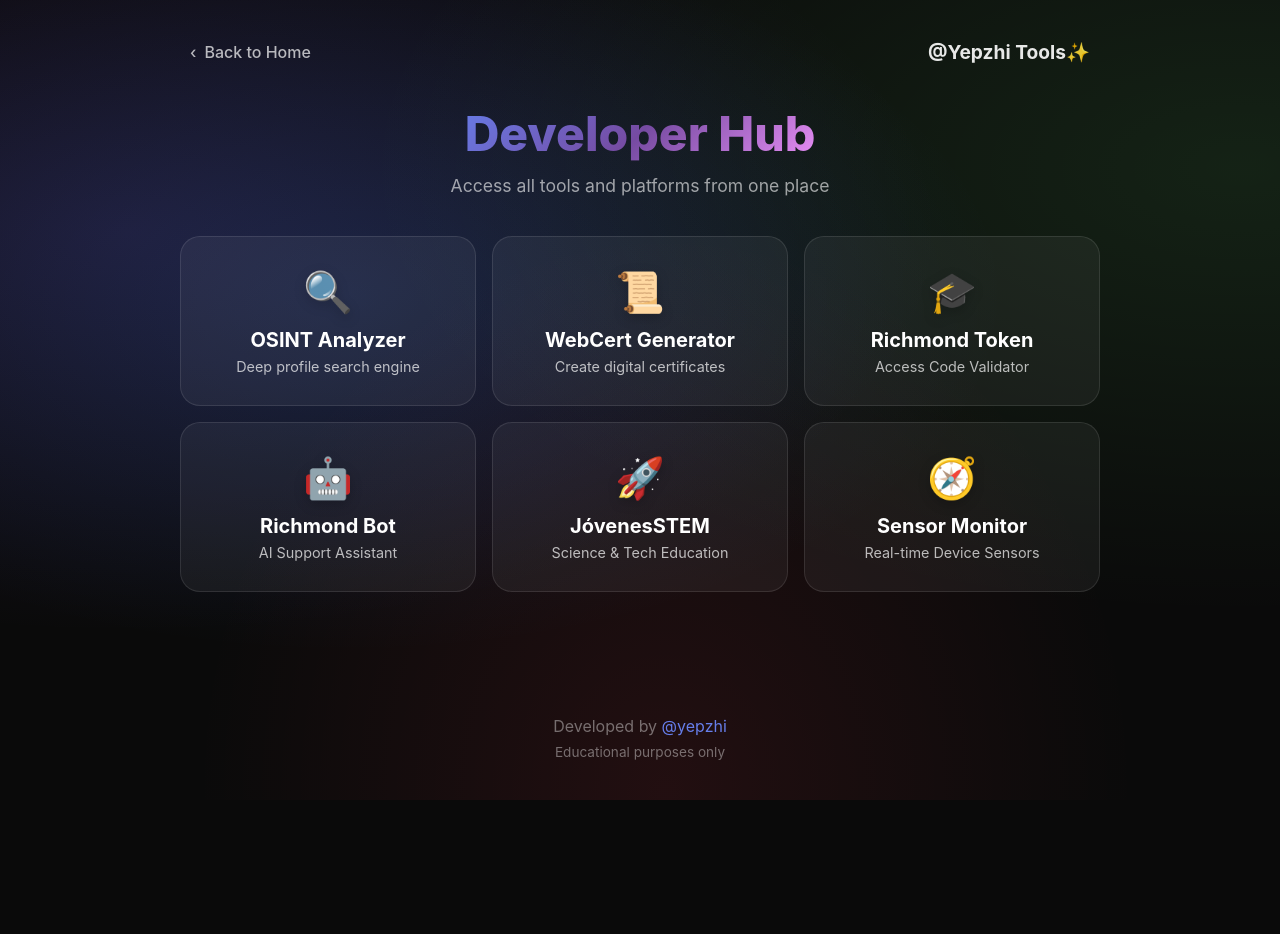
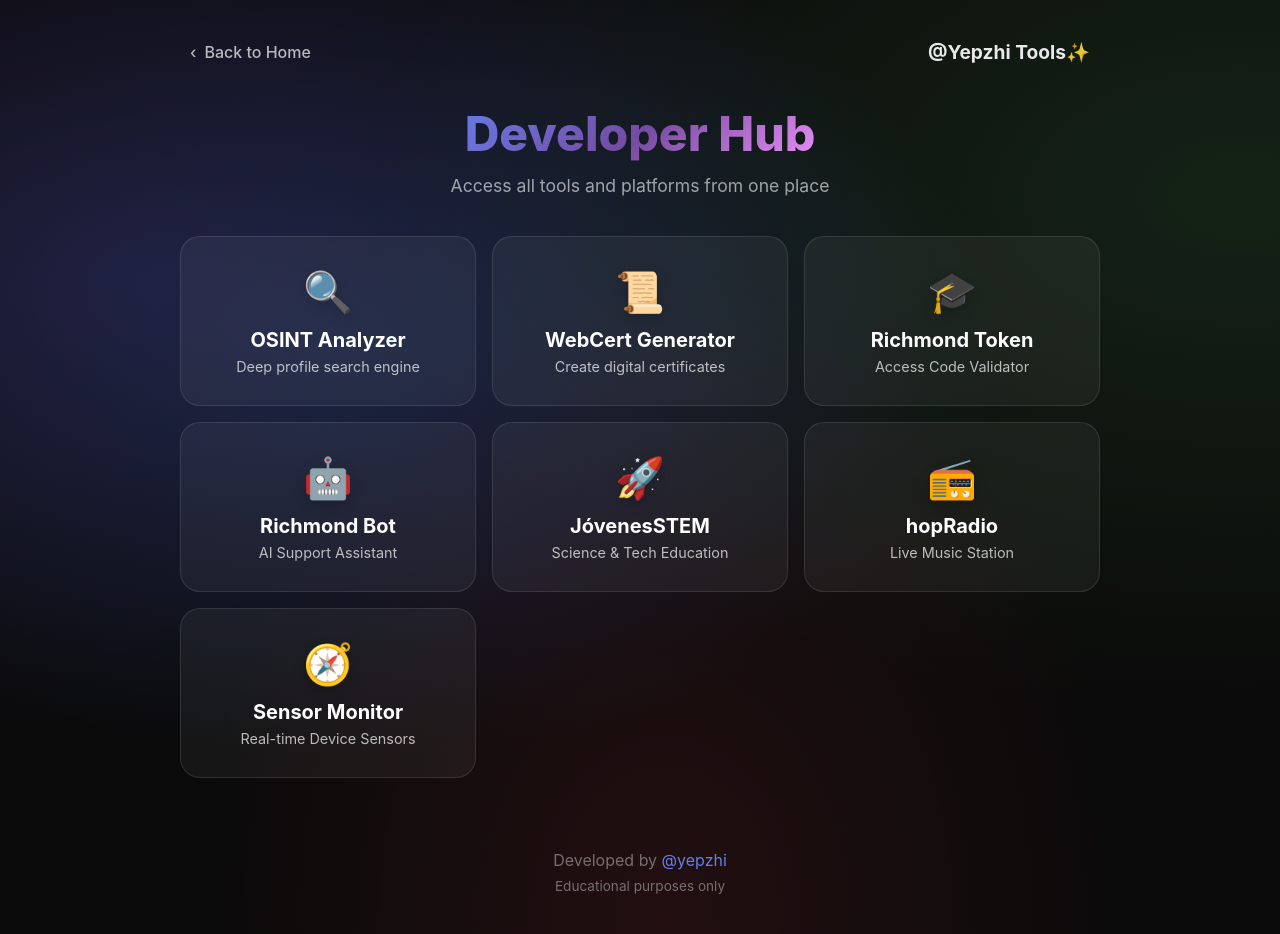
Before and after one commit to yepzhi/tools, a plain HTML site: page hub.html in a window 1280 px wide. Before the commit the page ends 800 px from the top, so only its background shows below. Drawn offline with Linux system fonts and the light colour scheme.

Commit message:
feat: Add hopRadio link

```diff
--- a/hub.html
+++ b/hub.html
@@ -163,6 +163,13 @@
             <p class="module-desc">Science & Tech Education</p>
         </a>
 
+        <!-- hopRadio -->
+        <a href="https://yepzhi.github.io/hopRadio/" class="module-card">
+            <div class="module-icon">📻</div>
+            <h3 class="module-title">hopRadio</h3>
+            <p class="module-desc">Live Music Station</p>
+        </a>
+
         <!-- Sensor Monitor -->
         <a href="https://yepzhi.github.io/sensor-monitor/" class="module-card">
             <div class="module-icon">🧭</div>
```
